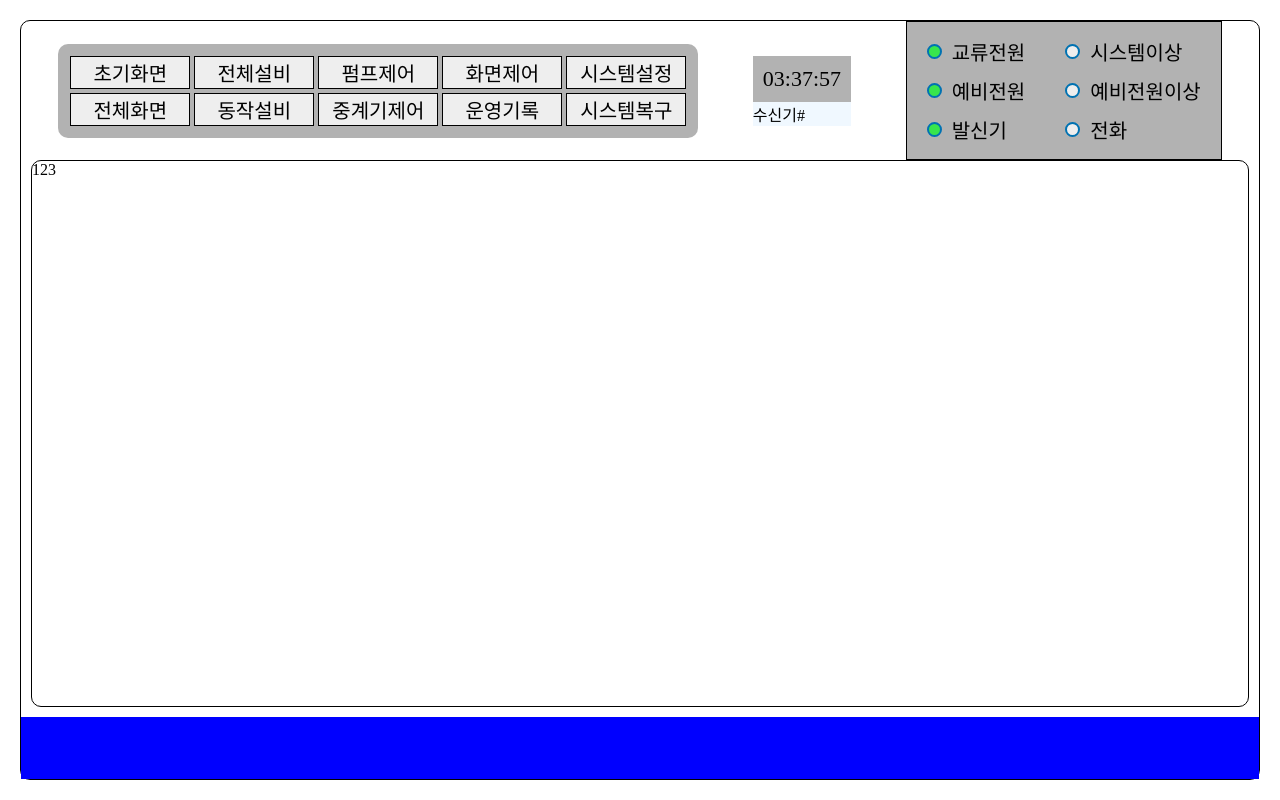
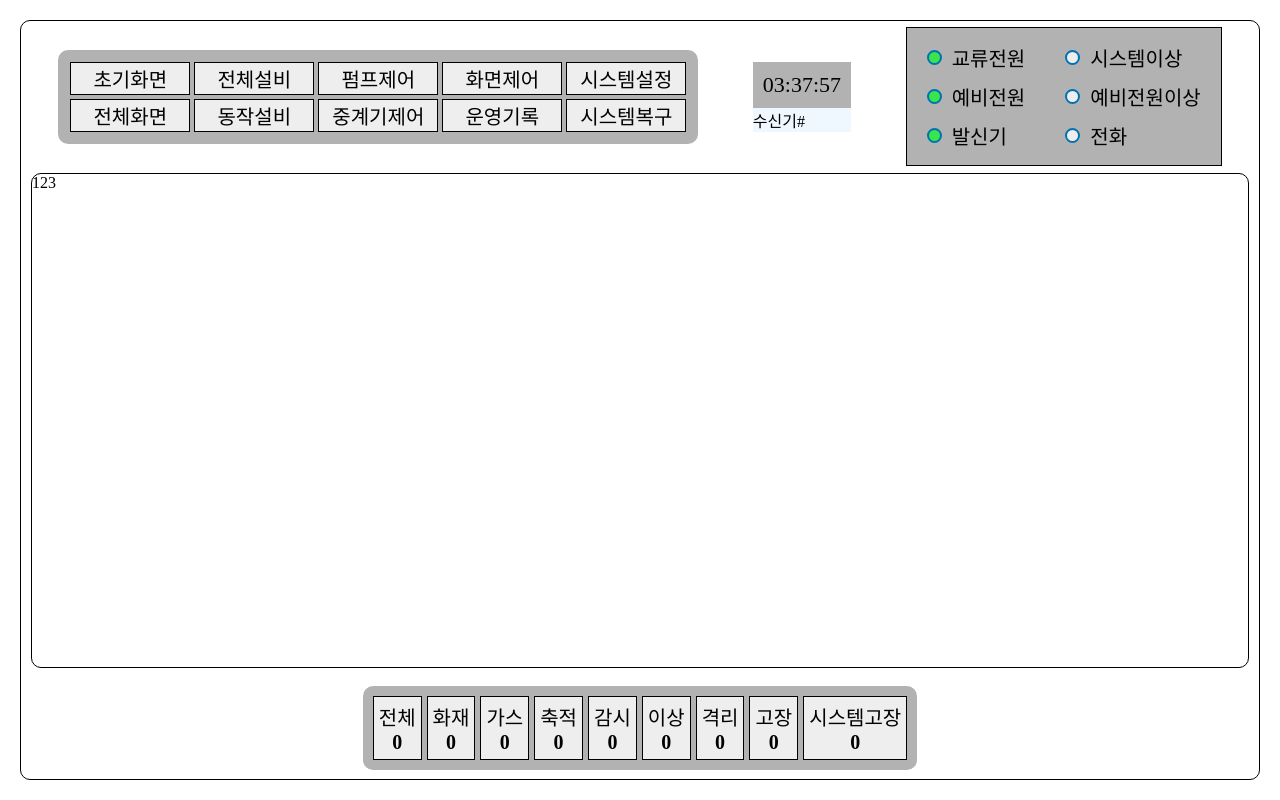
Before and after one commit to CNU-Sedna/sedna-web, a React (Create React App) app: page / in a window 1280 px wide. Built offline with nearby package versions, Linux system fonts and the light colour scheme.

Commit message:
feat: Compose OperatedSensorNumber

```diff
--- a/src/layouts/screenlayout/ScreenLayout.js
+++ b/src/layouts/screenlayout/ScreenLayout.js
@@ -4,13 +4,14 @@ import ReceiverNumeber from "./components/ReceiverNumber";
 import SystemSetting from "./components/SystemSetting";
 import ReceiverStatus from "./components/ReceiverStatus";
 import CurrentTime from "./components/CurrentTime";
+import OperatedSensorNumber from "./components/OperatedSensorNumber";
 
 const Wrapper = styled.div`
     border: 1px solid black;
     margin: 20px;
     border-radius: 10px;
     display: grid;
-    grid-template-rows: 2fr 9fr 1fr;
+    grid-template-rows: 3fr 10fr 2fr;
     flex-grow: 1;
 `;
 
@@ -33,7 +34,10 @@ const Main = styled.div`
 `;
 
 const Footer = styled.div`
-    background-color: blue;
+    margin: 0 10px;
+    display: flex;
+    align-items: center;
+    justify-content: space-around;
 `;
 
 const ScreenLayout = ({children}) => {
@@ -48,7 +52,9 @@ const ScreenLayout = ({children}) => {
             <ReceiverStatus/>
         </Header>
         <Main>{children}</Main>
-        <Footer></Footer>
+        <Footer>
+            <OperatedSensorNumber/>
+        </Footer>
     </Wrapper>
     );
 }
--- /dev/null
+++ b/src/layouts/screenlayout/components/OperatedSensorNumber.js
@@ -0,0 +1,78 @@
+import styled from "@emotion/styled";
+import React, { useState } from "react";
+
+const Wrapper = styled.div`
+    display: flex;
+    gap: 5px;
+    padding: 10px;
+    background-color: var(--color-lightgray);
+    border-radius: 10px;
+`;
+
+const EachSensor = styled.div`
+    display: flex;
+    flex-direction: column;
+    border: 1px solid black;
+    align-items: center;
+    padding: 5px;
+    background-color: var(--color-darkwhite);
+    span {
+        font-size: 20px;
+        font-weight: 550;
+    }
+`;
+
+const OperatedSensorNumber = () => {
+    const [entire, setEntire] = useState(0);
+    const [fire, setFire] = useState(0);
+    const [gas, setGas] = useState(0);
+    const [accumulation, setAccumulation] = useState(0);
+    const [monitoring, setMonitoring] = useState(0);
+    const [weird, setWeird] = useState(0);
+    const [isolation, setIsolation] = useState(0);
+    const [broken, setBroken] = useState(0);
+    const [systembroken, setSystemBroken] = useState(0);
+
+    return(
+        <Wrapper>
+            <EachSensor>
+                <span>전체</span>
+                <span>{entire}</span>
+            </EachSensor>
+            <EachSensor>
+                <span>화재</span>
+                <span>{fire}</span>
+            </EachSensor>
+            <EachSensor>
+                <span>가스</span>
+                <span>{gas}</span>
+            </EachSensor>
+            <EachSensor>
+                <span>축적</span>
+                <span>{accumulation}</span>
+            </EachSensor>
+            <EachSensor>
+                <span>감시</span>
+                <span>{monitoring}</span>
+            </EachSensor>
+            <EachSensor>
+                <span>이상</span>
+                <span>{weird}</span>
+            </EachSensor>
+            <EachSensor>
+                <span>격리</span>
+                <span>{isolation}</span>
+            </EachSensor>
+            <EachSensor>
+                <span>고장</span>
+                <span>{broken}</span>
+            </EachSensor>
+            <EachSensor>
+                <span>시스템고장</span>
+                <span>{systembroken}</span>
+            </EachSensor>
+        </Wrapper>
+    );
+}
+
+export default OperatedSensorNumber;
```
